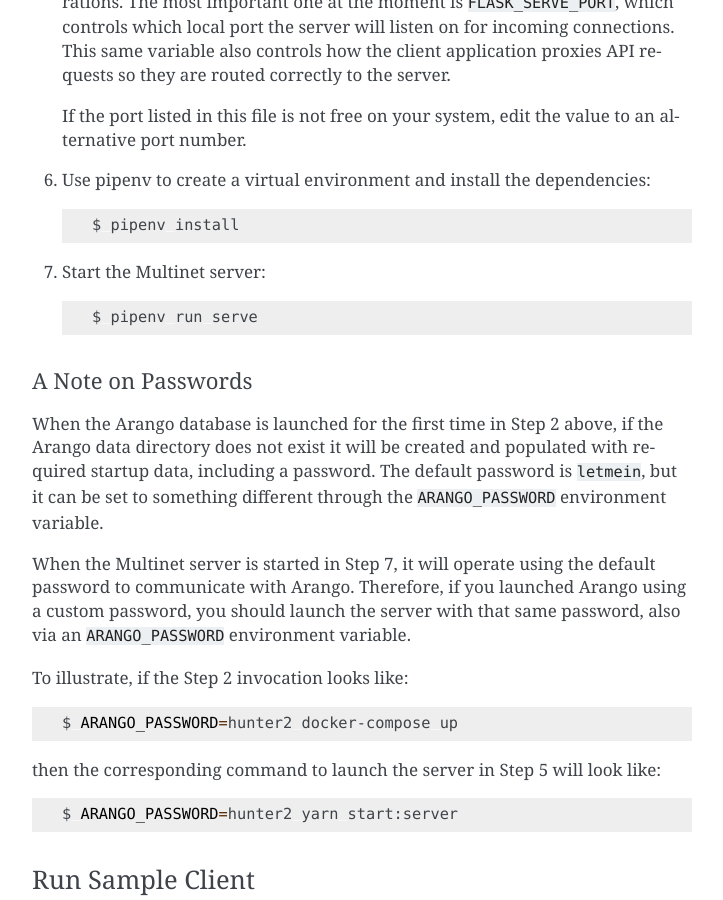
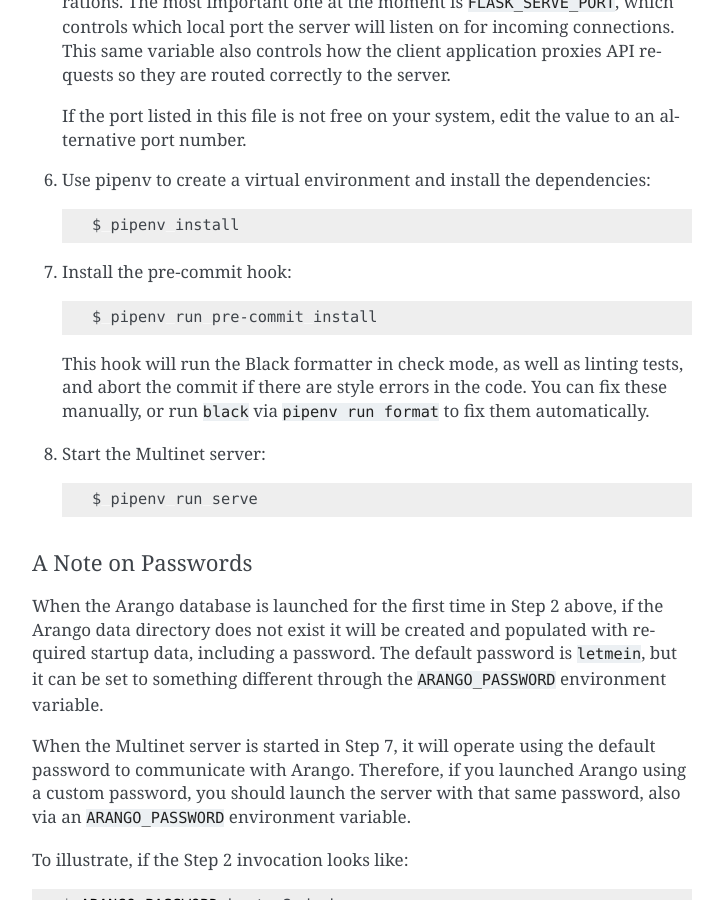
Before and after one commit to multinet-app/multinet-server, a Sphinx documentation site: the page built from docs/installation.rst, in a window 1280 px wide and 900 px high, scrolled down 828 px. Shown: the whole window, without its empty margins (388-1111 px from the left). Built offline with Sphinx 7.4.7, drawn with Linux system fonts in a browser that asks for light colours.

Commit message:
Update docs to include pre-commit hook installation

```diff
--- a/docs/installation.rst
+++ b/docs/installation.rst
@@ -49,7 +49,16 @@ Set Up Multinet
 
        $ pipenv install
 
-7. Start the Multinet server: ::
+7. Install the pre-commit hook: ::
+
+       $ pipenv run pre-commit install
+
+   This hook will run the Black formatter in check mode, as well as linting
+   tests, and abort the commit if there are style errors in the code. You can
+   fix these manually, or run ``black`` via ``pipenv run format`` to fix them
+   automatically.
+
+8. Start the Multinet server: ::
 
        $ pipenv run serve
 
```
